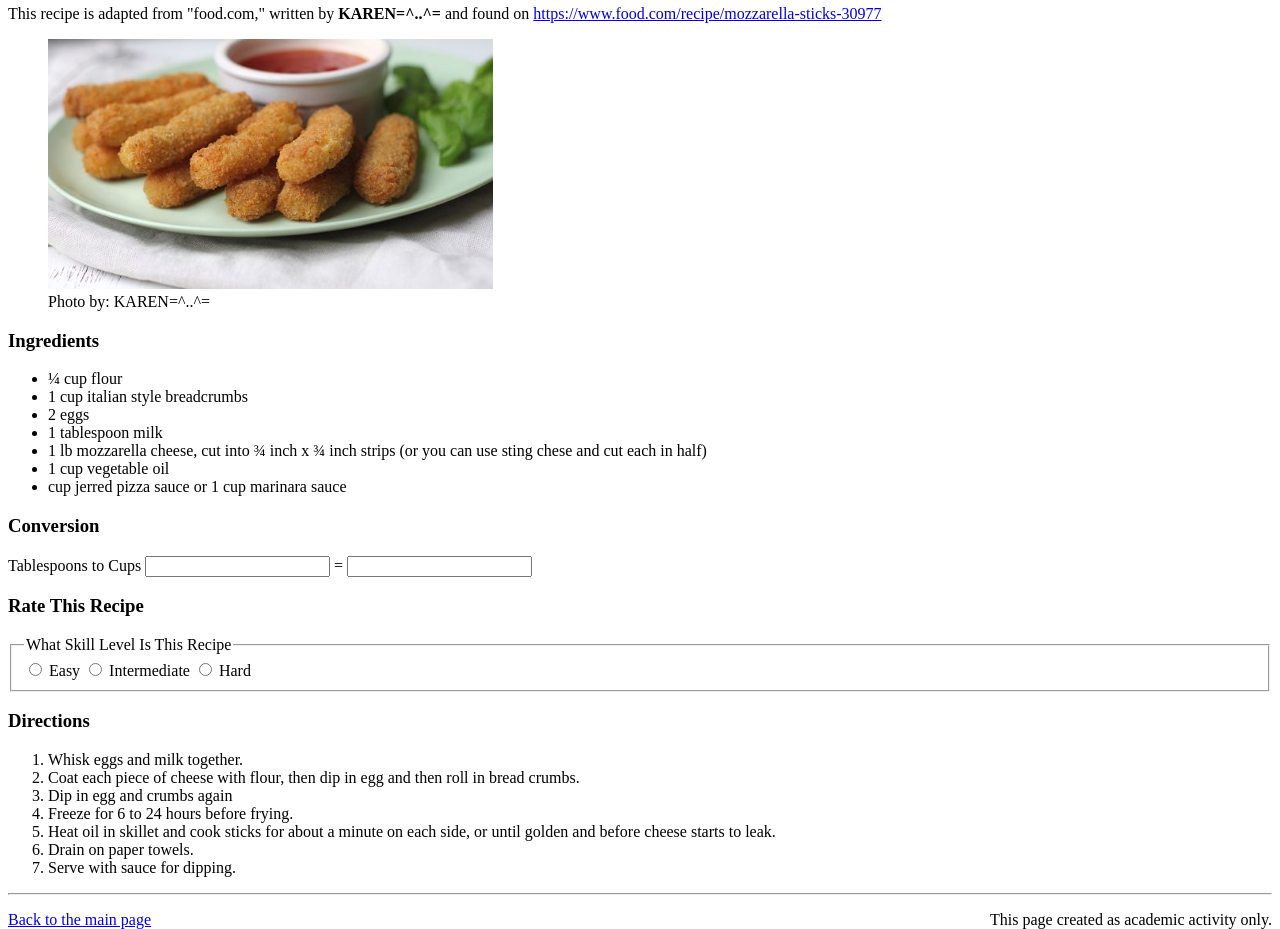
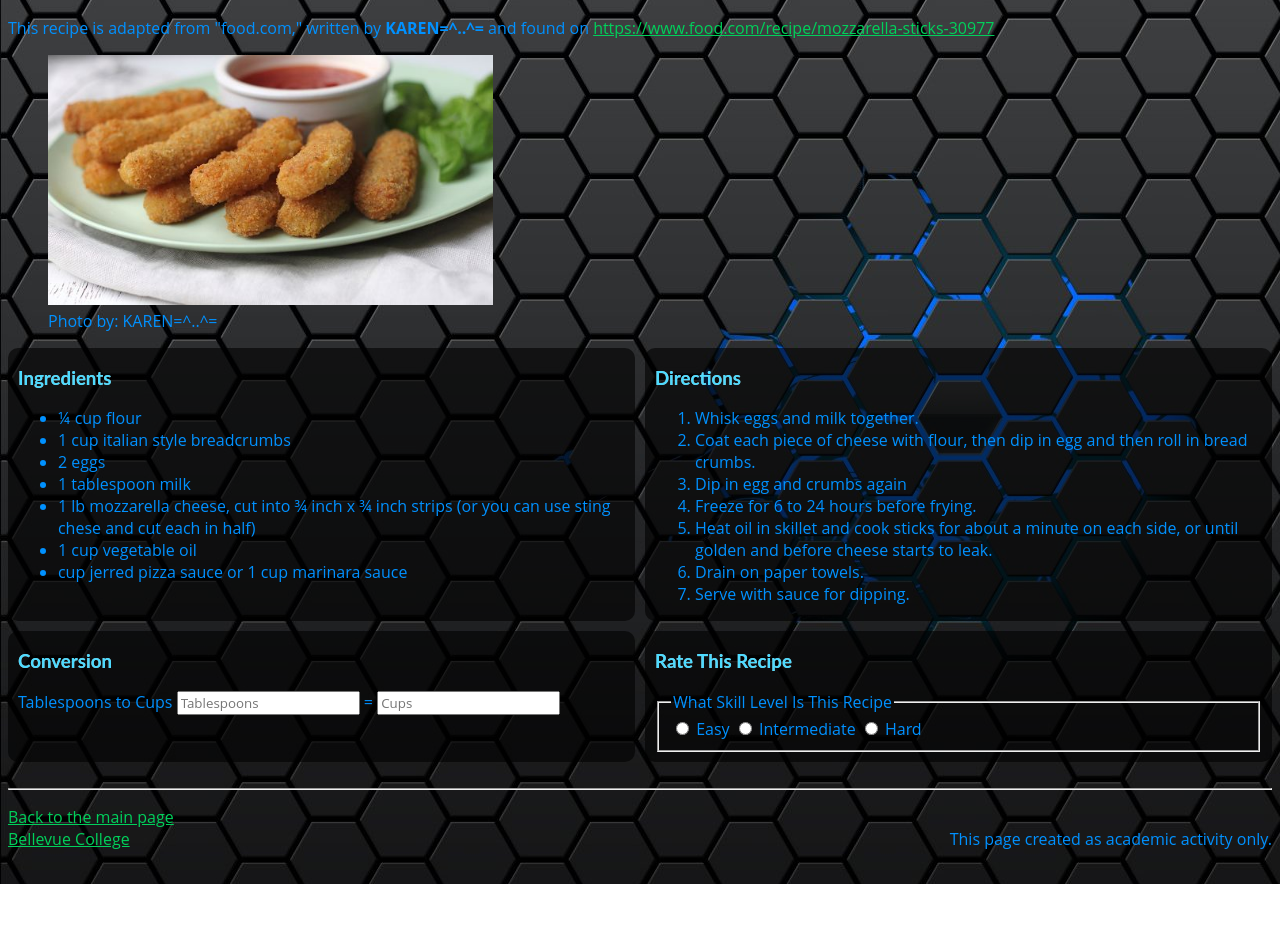
Before and after one commit to Douglas-Muthua/Recipe-Group-Project, a plain HTML site: page html/Mozzarella_recipe.html in a window 1280 px wide. Shown: the part 122-1051 px from the top of the page. After the commit the page ends 1006 px from the top, so only its background shows below. Drawn offline with Linux system fonts and the light colour scheme; files that its build step writes are made by us from their sources; a script that the page names is missing; files whose address does not match are found by name.

Commit message:
update css felxbox

```diff
--- a/css/style.css
+++ b/css/style.css
@@ -1,3 +1,60 @@
-.wow {
-  width: 100px;
+body {
+  background-image: url(../images/hex2.jpg);
+  margin: 0;
+  padding: 8px;
 }
+
+h1,
+h2,
+h3 {
+  color: #4ddbff;
+  font-family: "Lato", sans-serif;
+  text-shadow: 0px 0px 0px #a6a6a6;
+}
+
+p,
+li,
+span,
+figure,
+input,
+fieldset,
+form,
+a {
+  color: #0091ff;
+  font-family: "Open Sans", sans-serif;
+}
+
+a {
+  color: #01d05b;
+}
+
+.mainbody {
+  display: flex;
+  gap: 10px;
+  margin-bottom: 10px;
+}
+
+.item {
+  /*   border: 1px solid red ; */
+  flex-grow: 1;
+  flex-basis: 0;
+  background: rgba(0, 0, 0, 0.6);
+  border-radius: 10px;
+  padding: 0 10px;
+}
+
+fieldset {
+  margin-bottom: 10px;
+}
+
+.footer {
+  margin: 26px 0;
+}
+
+.headimage {
+  height: 250px;
+}
+
+.footer_r {
+  float: right;
+}
--- a/html/Mozzarella_recipe.html
+++ b/html/Mozzarella_recipe.html
@@ -2,26 +2,31 @@
 <html lang="en-US">
 
 <head>
-  <meta charset="utf-8">
-  <meta name="viewport" content="width=device-width">
+  <meta charset="utf-8" />
+  <meta name="viewport" content="width=device-width" />
   <title>Mozzarella Stick Recipe</title>
-  <link href="style.css" rel="stylesheet" type="text/css" />
+  <link href="../css/style.css" rel="stylesheet" type="text/css" />
 </head>
 
 <body>
-  <!--- Hello world -->
   <h1>A Picnic Favorite</h1>
 
-  <h2>MOZZARELLA STICKS </h2>
+  <h2>MOZZARELLA STICKS</h2>
 
-  <p> This recipe is adapted from "food.com," written by <b>KAREN=^..^=</b> and found on <a href="https://www.food.com/recipe/mozzarella-sticks-30977">https://www.food.com/recipe/mozzarella-sticks-30977</a> </p>
+  <p>
+    This recipe is adapted from "food.com," written by <b>KAREN=^..^=</b> and
+    found on
+    <a
+      href="https://www.food.com/recipe/mozzarella-sticks-30977">https://www.food.com/recipe/mozzarella-sticks-30977</a>
+  </p>
 
   <figure>
-    <img style="height:250px;" src="../images/MOZZARELLA_STICKS.jpg" alt="A Picture of MOZZARELLA STICKS"/>
+    <img class="headimage" src="../images/MOZZARELLA_STICKS.jpg" alt="A Picture of MOZZARELLA STICKS" />
 
     <figcaption>Photo by: KAREN=^..^=</figcaption>
   </figure>
-
+  <div class="mainbody">
+    <div class="item">
       <h3>Ingredients</h3>
 
       <ul>
@@ -29,10 +34,66 @@
         <li>1 cup italian style breadcrumbs</li>
         <li>2 eggs</li>
         <li>1 tablespoon milk</li>
-    <li>1 lb mozzarella cheese, cut into &frac34; inch x &frac34; inch strips (or you can use sting chese and cut each in half)</li>
+        <li>
+          1 lb mozzarella cheese, cut into &frac34; inch x &frac34; inch strips
+          (or you can use sting chese and cut each in half)
+        </li>
         <li>1 cup vegetable oil</li>
         <li>cup jerred pizza sauce or 1 cup marinara sauce</li>
       </ul>
+
+    </div>
+    <div class="item">
+      <h3>Directions</h3>
+      <ol>
+        <li>Whisk eggs and milk together.</li>
+        <li>
+          Coat each piece of cheese with flour, then dip in egg and then roll in
+          bread crumbs.
+        </li>
+        <li>Dip in egg and crumbs again</li>
+        <li>Freeze for 6 to 24 hours before frying.</li>
+        <li>
+          Heat oil in skillet and cook sticks for about a minute on each side, or
+          until golden and before cheese starts to leak.
+        </li>
+        <li>Drain on paper towels.</li>
+        <li>Serve with sauce for dipping.</li>
+      </ol>
+    </div>
+
+  </div>
+  <div class="mainbody">
+    <div class="item">
+      <h3>Conversion</h3>
+      <form>
+        <label>Tablespoons to Cups </label>
+        <input type="text" placeholder="Tablespoons" />
+        <lable>=</lable>
+        <input type="text" placeholder="Cups" />
+      </form>
+
+
+    </div>
+    <div class="item">
+      <h3>Rate This Recipe</h3>
+      <fieldset>
+        <legend>What Skill Level Is This Recipe</legend>
+        <input type="radio" id="Easy" name="difficulty" value="Easy" />
+        <label for="Easy">Easy</label>
+        <input type="radio" id="Intermediate" name="difficulty" value="Intermediate" />
+        <label for="Intermediate">Intermediate</label>
+        <input type="radio" id="Hard" name="difficulty" value="Hard" />
+        <label for="Hard">Hard</label>
+      </fieldset>
+
+
+    </div>
+
+  </div>
+
+
+
   <!--- <h3>Equipment</h3>
   <ul>
     <li>Whisk</li>
@@ -40,53 +101,26 @@
     <li>Paper towels</li>
 
 
+  </ul>
+  -->
+
+  <div class="footer">
+    <hr />
+
+    <p>
+      <a href="../index.html">Back to the main page</a>
+      <br />
+      <a href="https://www.bellevuecollege.edu/">
+        Bellevue College
+      </a>
+
+      <span class="footer_r">This page created as academic activity only.
+      </span>
+    </p>
+
+  </div>
 
 
-
-  </ul>
-  -->
-  <h3>Conversion</h3>
-  <form>
-    <label>Tablespoons to Cups </label>
-    <input type="number" name="Tablespoons">
-    <label>=</label>
-    <input type="number" name="Cups">
-
-
-  </form>
-
-  <h3>Rate This Recipe</h3>
-  <fieldset>
-    <legend>What Skill Level Is This Recipe</legend>
-    <input type="radio" id="Easy" name="difficulty" value="Easy">
-    <label for="Easy">Easy</label>
-    <input type="radio" id="Intermediate" name="difficulty" value="Intermediate">
-    <label for="Intermediate">Intermediate</label>
-    <input type="radio" id="Hard" name="difficulty" value="Hard">
-    <label for="Hard">Hard</label>
-
-
-
-
-  </fieldset>
-
-
-<h3>Directions</h3>
-<ol>
-  <li>Whisk eggs and milk together.</li>
-  <li>Coat each piece of cheese with flour, then dip in egg and then roll in bread crumbs.</li>
-  <li>Dip in egg and crumbs again</li>
-  <li>Freeze for 6 to 24 hours before frying.</li>
-  <li>Heat oil in skillet and cook sticks for about a minute on each side, or until golden and before cheese starts to leak.</li>
-  <li>Drain on paper towels.</li>
-  <li>Serve with sauce for dipping.</li>
-
-</ol>
-  <hr/>
-
-  <p> <a href="index.html" style="float:left;">Back to the main page</a>
-
-    <span style="float:right;">This page created as academic activity only. </span></p>
 
 
   <script src="script.js"></script>
```
Also changed, not shown: index.html (+8 -3 lines), images/hex2.jpg (added), images/thumb-1920-359057.jpg (added), js/script.js (added). Lines whose indentation alone changed are shown as unchanged.
